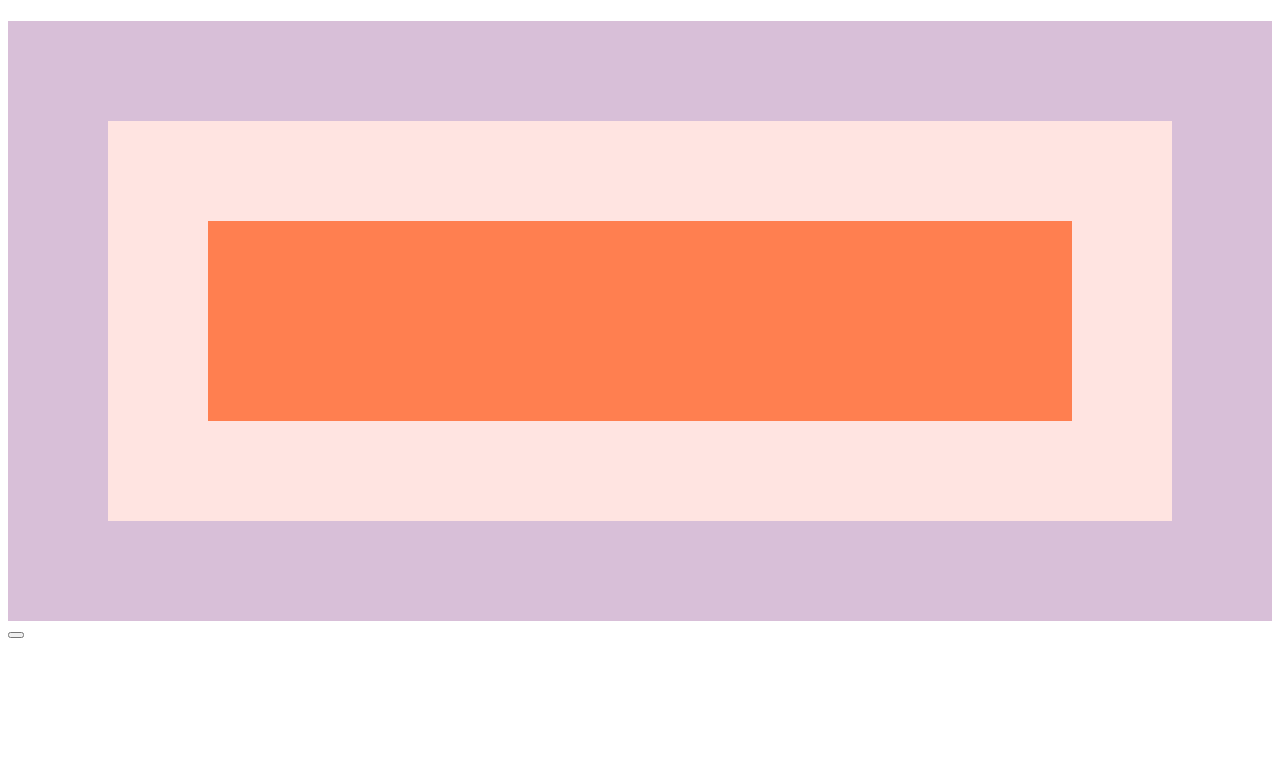
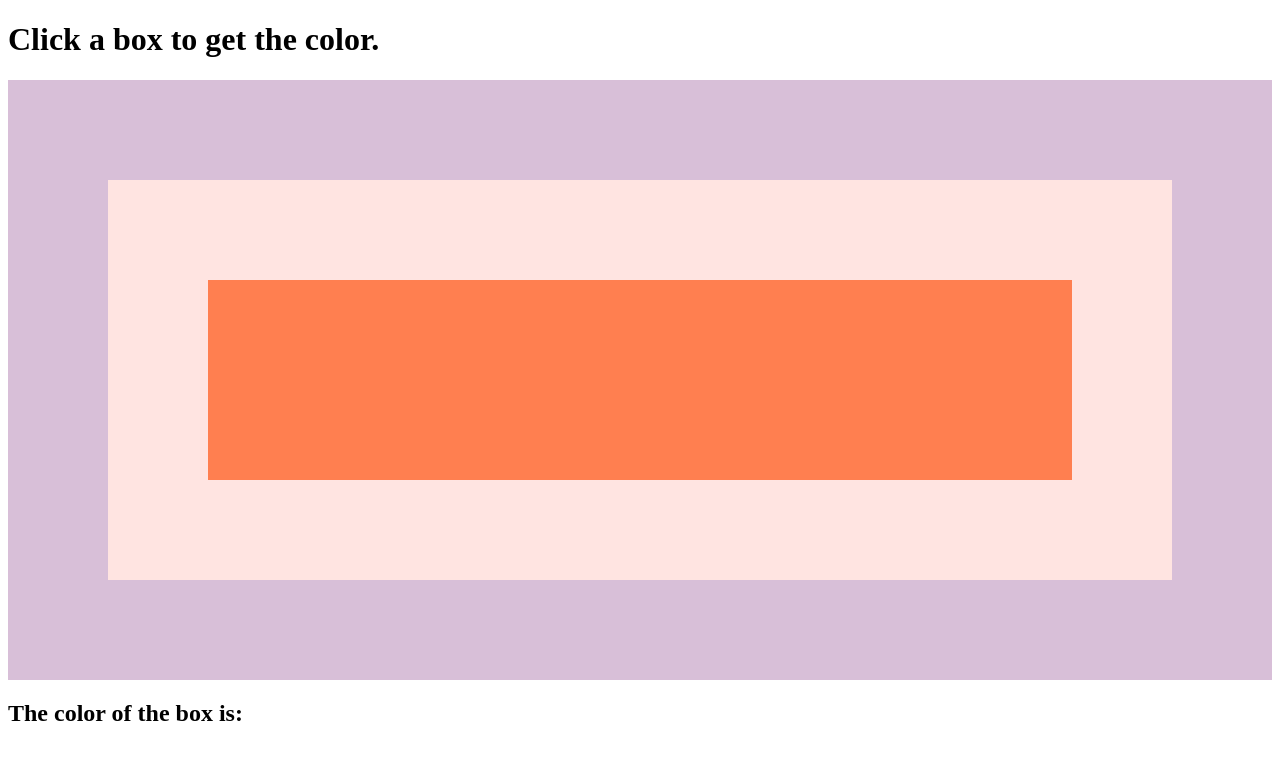
Before and after one commit to DCox2016/Java-30, a plain HTML site: page 25 - Event Capture, Propagation, Bubbling and Once/index-START.html in a window 1280 px wide. Drawn offline with Linux system fonts and the light colour scheme.

Commit message:
Add information on what the page does

```diff
--- a/25 - Event Capture, Propagation, Bubbling and Once/index-START.html
+++ b/25 - Event Capture, Propagation, Bubbling and Once/index-START.html
@@ -4,9 +4,7 @@
   <meta charset="UTF-8">
   <title>Understanding JavaScript's Capture</title>
 </head>
-<h1 class="color">
-  <span class="colorIs"></span>
-</h1>
+<h1>Click a box to get the color.</h1>
 
 <body class="bod">
   <div class="Thistle">
@@ -42,8 +40,10 @@
     background: coral;
   }
 </style>
-
-<button></button>
+<h2 class="color">
+  The color of the box is:
+    <span class="colorIs"></span>
+</h2>
 <script>
  const divs = document.querySelectorAll('div');
  const colorIs = document.querySelector('.colorIs');
```
